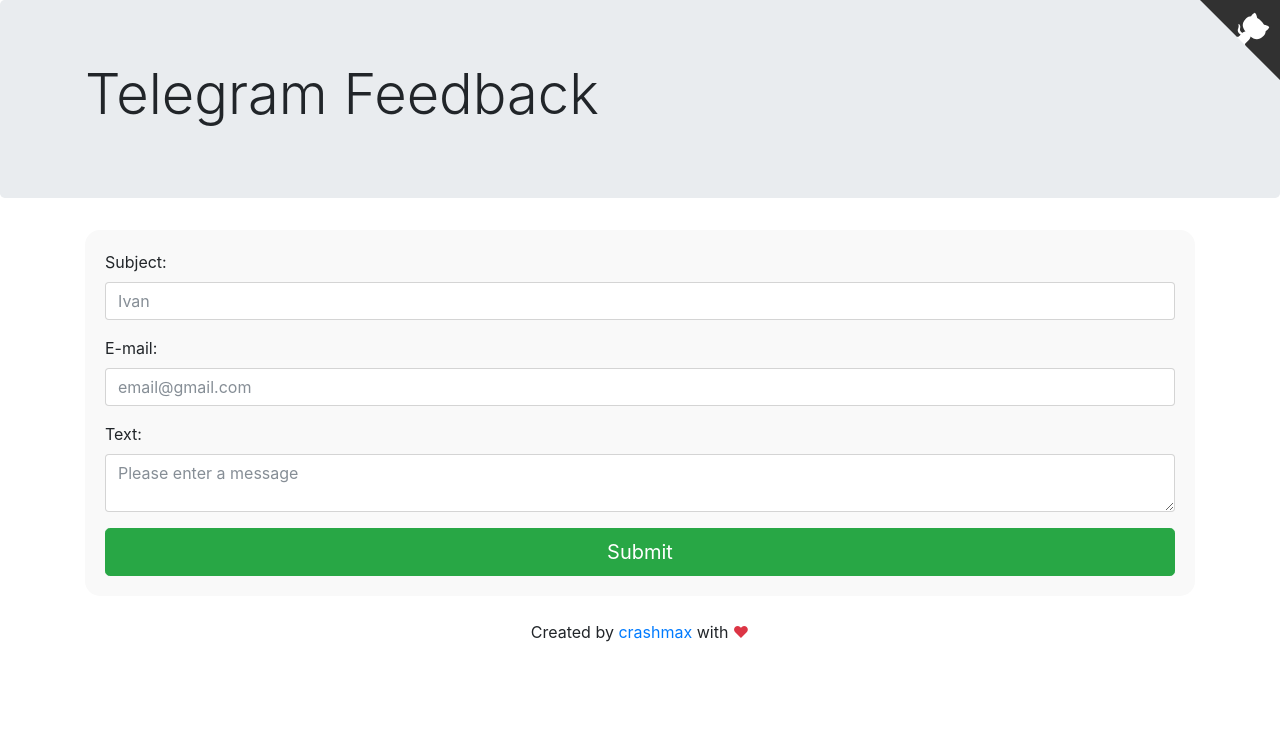
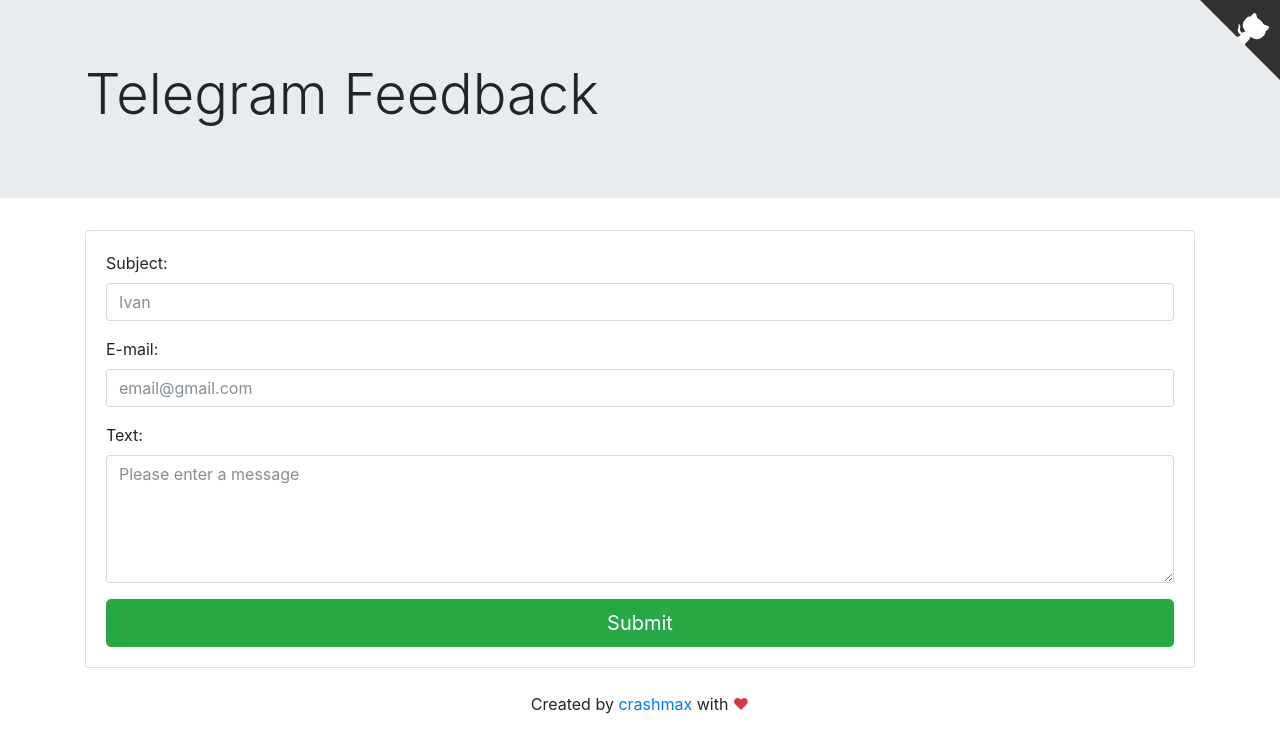
Before and after one commit to crashmax-off/TelegramFeedbackForm, a PHP site: page / in a window 1280 px wide. Shown: the top 753 px of the page. Run offline with PHP 8.4, Linux system fonts and the light colour scheme; some libraries are stand-ins or nearby versions.

Commit message:
boostrap card

```diff
--- a/index.php
+++ b/index.php
@@ -82,15 +82,9 @@
         <title>Telegram Feedback</title>
         <link rel="stylesheet" href="https://cdnjs.cloudflare.com/ajax/libs/twitter-bootstrap/4.0.0-beta/css/bootstrap.min.css" integrity="sha256-m/h/cUDAhf6/iBRixTbuc8+Rg2cIETQtPcH9D3p2Kg0=" crossorigin="anonymous">
         <style>
-            form {
-                background-color: #f9f9f9;
-                padding: 20px;
-                border-radius: 15px;
-            }
-
             textarea {
                 resize: vertical;
-                min-height: 34px;
+                min-height: 8rem;
             }
 
             .right {
@@ -128,7 +122,7 @@
         <script src="https://www.google.com/recaptcha/api.js" async defer></script>
     </head>
 <body>
-    <div class="jumbotron">
+    <div class="jumbotron jumbotron-fluid">
         <div class="container">
             <h1 class="display-4">Telegram Feedback</h1>
         </div>
@@ -146,6 +140,8 @@
     <?php } } elseif (isset($success)) { ?>
         <div class="alert alert-success" role="alert">🎉 Message sent successfully <a class="right" href="tg://resolve?domain=<?=$sendMessage['result']['chat']['username']?>&post=<?=$sendMessage['result']['message_id']?>">Click to view message ✉️</a></div>
     <?php } ?>
+    <div class="card mt-3">
+        <div class="card-body">
             <form method="POST">
                 <div class="form-group">
                     <label>Subject:</label>
@@ -165,6 +161,7 @@
                 <button type="submit" class="btn btn-lg btn-block btn-success mt-3" name="btn" value="Submit">Submit</button>
             </form>
         </div>
+    </div>
     <div class="text-center mt-4 mb-4">Created by <a href="https://crashmax.ru" target="_blank">crashmax</a> with <span class="text-danger">♥</span></div>
 </body>
 </html>
```
Lines whose indentation alone changed are shown as unchanged.
